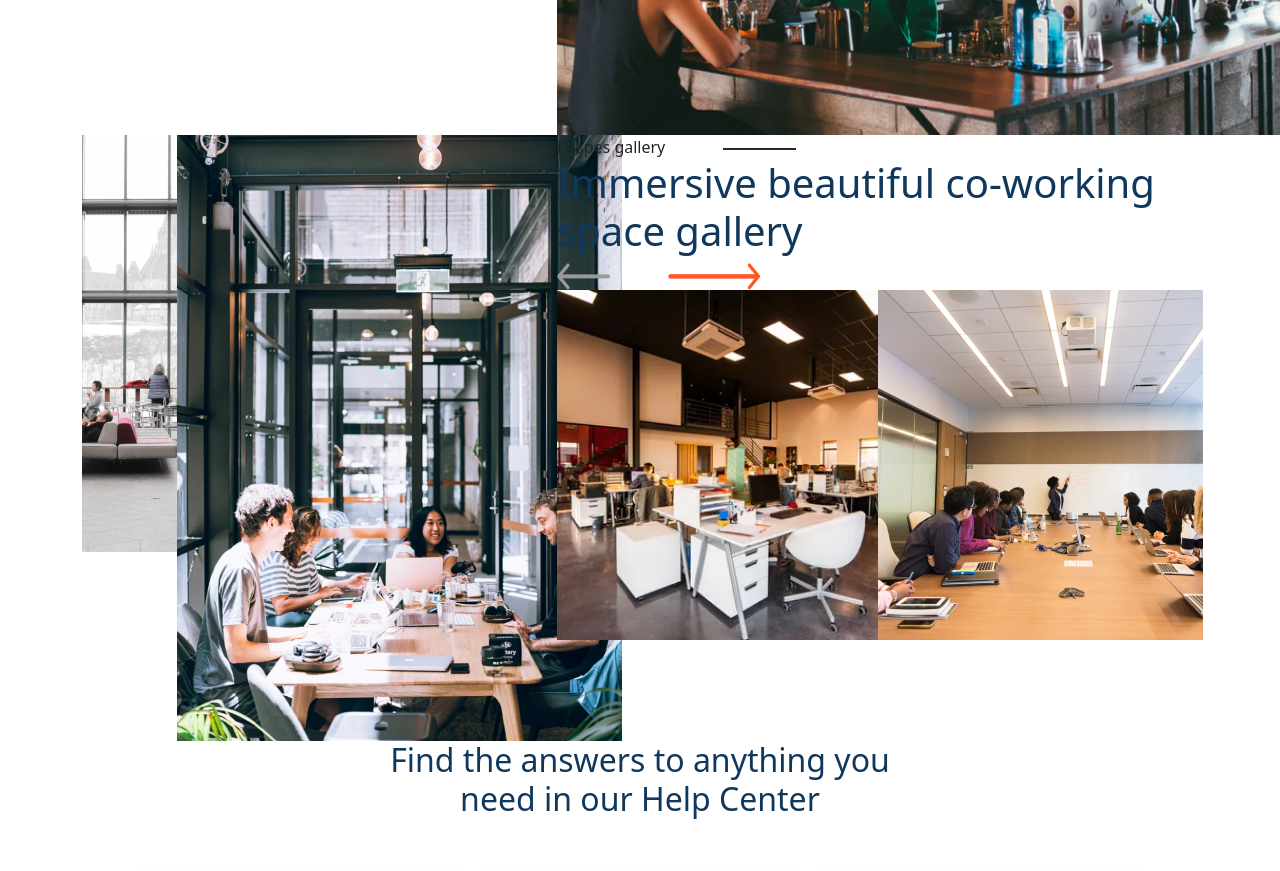
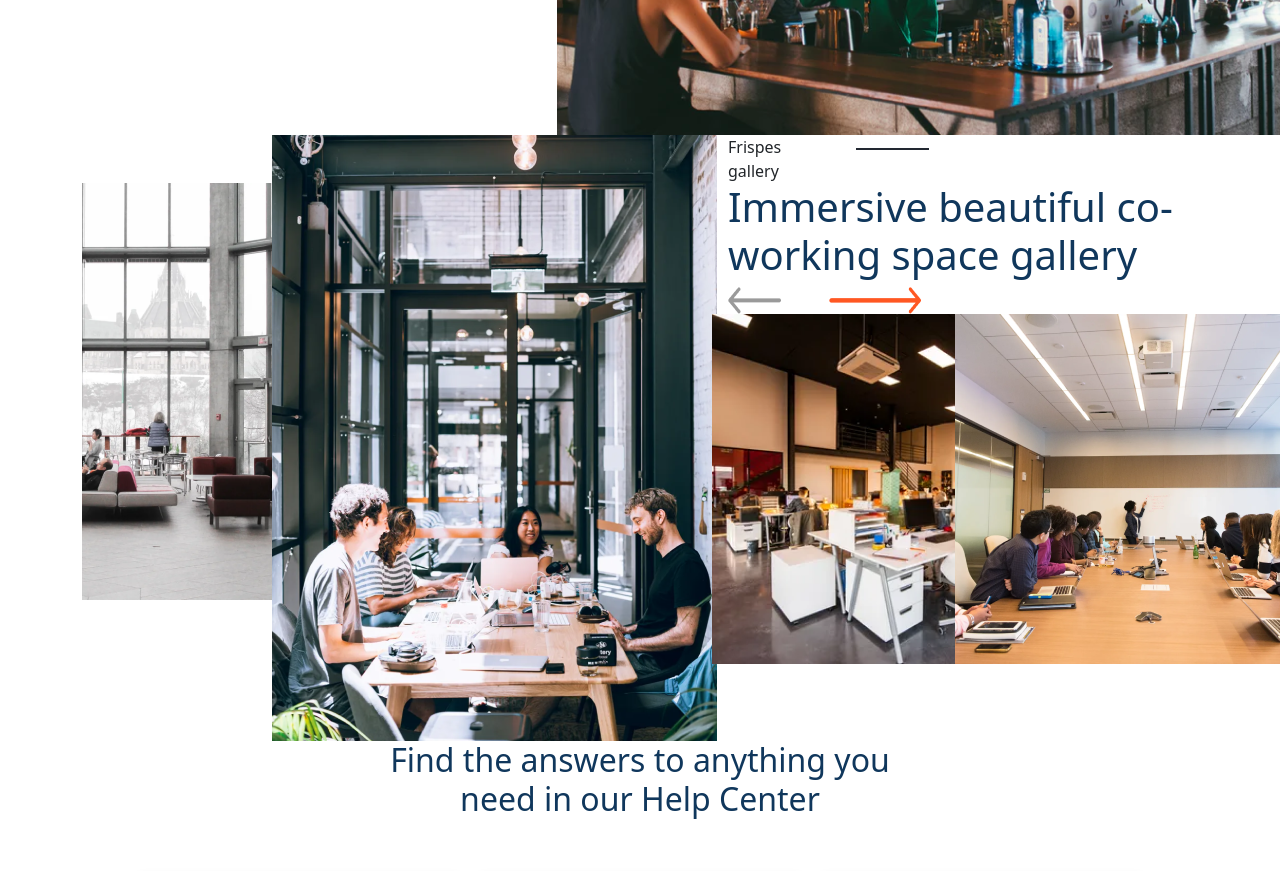
Before and after one commit to carlos0320/FripesLanding, a plain HTML site: page index.html in a window 1280 px wide. Shown: the part 2500-3371 px from the top of the page. Drawn offline with nearby package versions, Linux system fonts and the light colour scheme.

Commit message:
solucionando issues

```diff
--- a/index.html
+++ b/index.html
@@ -288,25 +288,25 @@
 
     <div class="container">
         <div class="row">
-            <div class="col-1">
+            <div class="col-2 mt-5">
                 <img src="/assets/frispes-gallery-uno.png" alt="">
             </div>
             <div class="col-4">
                 <img src="/assets/frispes-gallery-dos.png" alt="">
             </div>
-            <div class="col-7">
-                <div class="row">
-                    <div class="col-3">
+            <div class="col-6">
+                <div class="row ms-5">
+                    <div class="col-3 ms-3">
                         <p>Frispes gallery</p>
                     </div>
                     <div class="col-2">
                         <img src="/assets/line.png" alt="">
                     </div>
-                    <h1>Immersive beautiful co-working space gallery</h1>
-                    <div class="col-2">
+                    <h1 class="ms-3">Immersive beautiful co-working space gallery</h1>
+                    <div class="col-2 ms-3">
                         <img src="/assets/frispes-gallery-left-arrow.png" alt="">
                     </div>
-                    <div class="col-2">
+                    <div class="col-2 ms-3">
                         <img src="/assets/frispes-gallery-right-arrow.png" alt="">
                     </div>
                     <div class="row">
```
